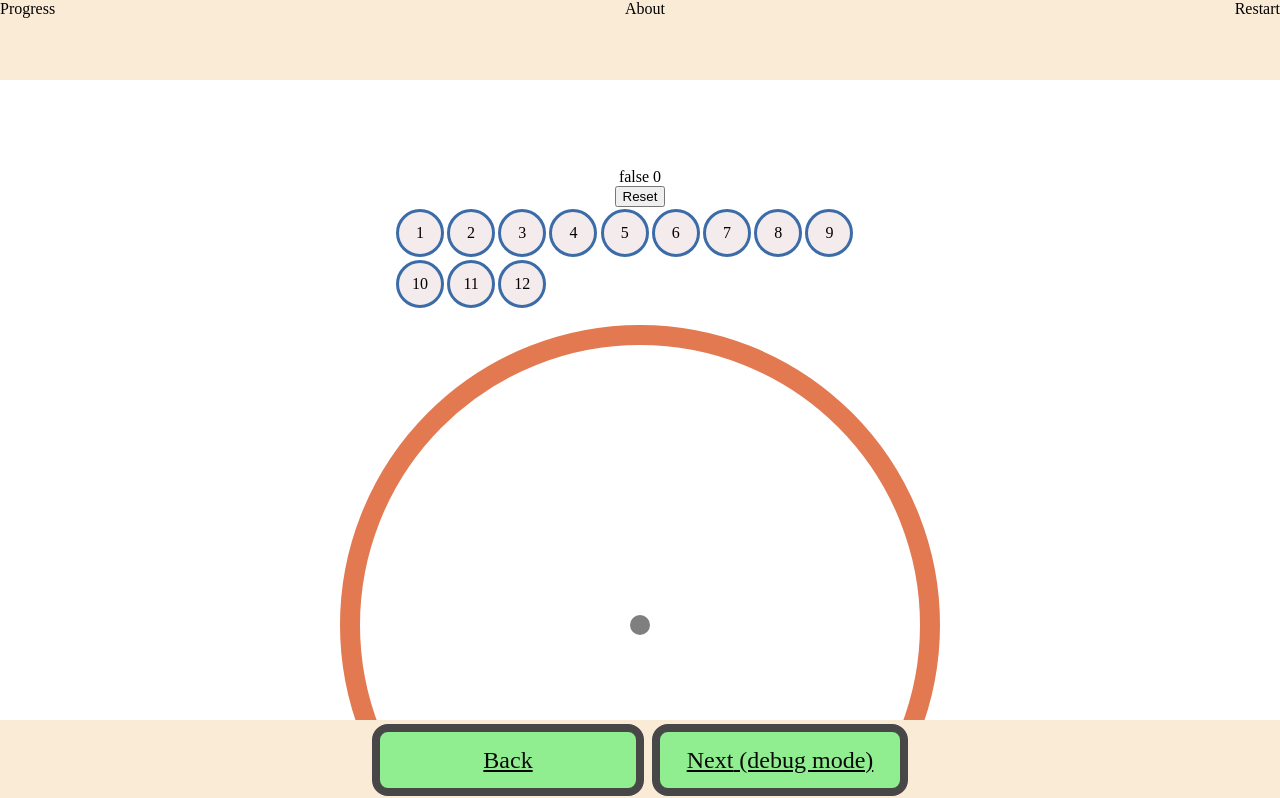
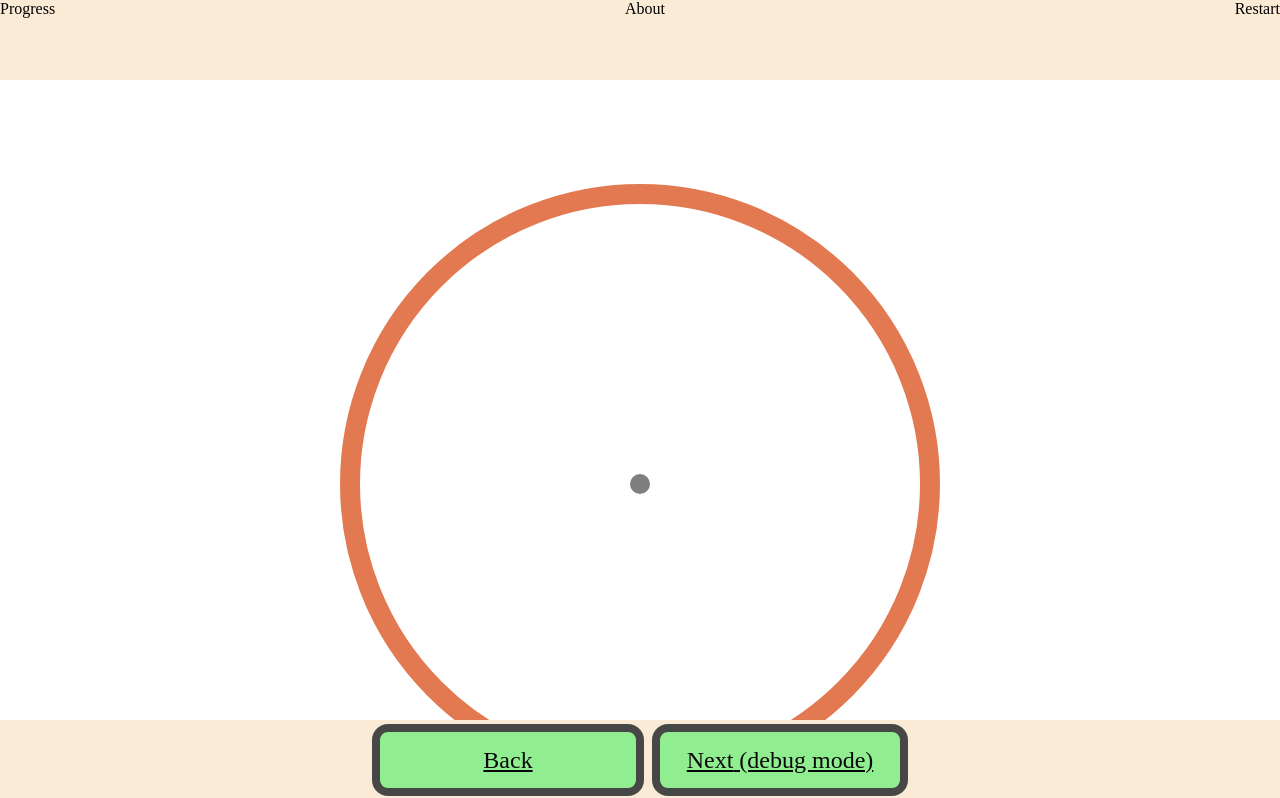
Before and after one commit to ntnon/svelte-cog, a SvelteKit app: page /tasks/clockdraw in a window 1280 px wide. Shown: the top 798 px of the page. Built offline with nearby package versions, Linux system fonts and the light colour scheme.

Commit message:
change css to use viewheight instead of pixels

```diff
--- a/src/routes/tasks/clockdraw/+page.svelte
+++ b/src/routes/tasks/clockdraw/+page.svelte
@@ -121,9 +121,7 @@
 	};
 </script>
 
-{$store.enableNext}
-{$store.score}
-<button
+<!-- <button
 	on:click={() =>
 		($store.markers = $store.markers.map((m) => ({
 			...m,
@@ -134,7 +132,11 @@
 			isInsideClock: false,
 			angle: undefined
 		})))}>Reset</button
->
+> -->
+
+<Clock>
+	<div class="dial" bind:this={dial}></div>
+</Clock>
 <span class="markerlist" id="markers">
 	{#each $store.markers as marker}
 		<div id={'marker-initial-slot-' + marker.id}>
@@ -152,9 +154,6 @@
 		</div>
 	{/each}
 </span>
-<Clock>
-	<div class="dial" bind:this={dial}></div>
-</Clock>
 
 <svelte:window
 	on:mouseup={handleMouseUp}
@@ -168,13 +167,11 @@
 		touch-action: none;
 		user-select: none;
 		cursor: pointer;
-		border: solid 3px #3c6ca8;
+		border: solid 0.5vh #3c6ca8;
 		position: relative;
 		z-index: 1;
-		width: 3rem;
-		height: 3rem;
-		min-height: 3rem;
-		min-width: 3rem;
+		min-height: 5vh;
+		min-width: 5vh;
 		border-radius: 50%;
 		text-align: center;
 		display: flex;
@@ -183,6 +180,8 @@
 		box-sizing: border-box;
 		margin: 0.1rem;
 		background-color: #f4ebec;
+
+		font-size: 3vh;
 	}
 	.dial {
 		position: absolute;
@@ -196,6 +195,9 @@
 	}
 
 	.markerlist {
+		padding: 1rem;
+		background-color: #f4ebec;
+		border-radius: 1rem;
 		display: flex;
 		flex-direction: row;
 		flex-wrap: wrap;
```
